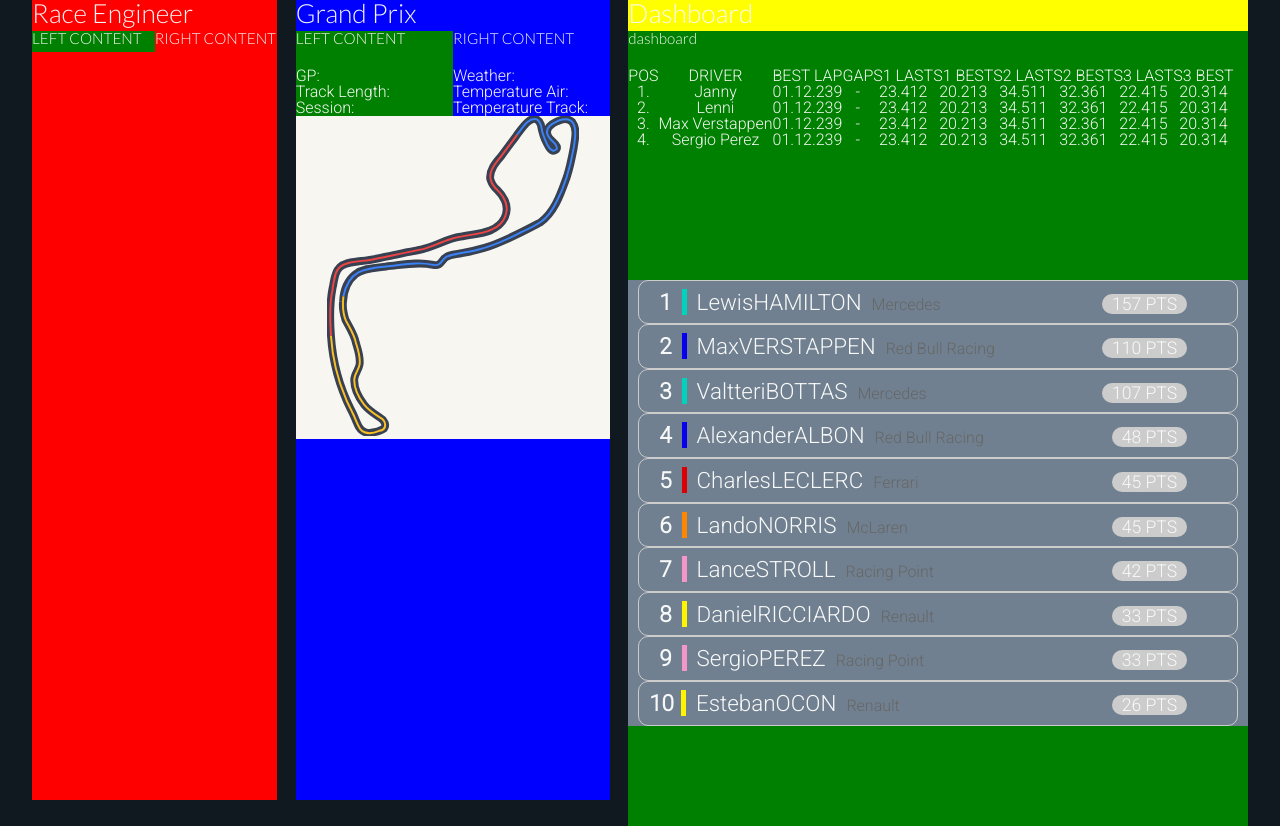
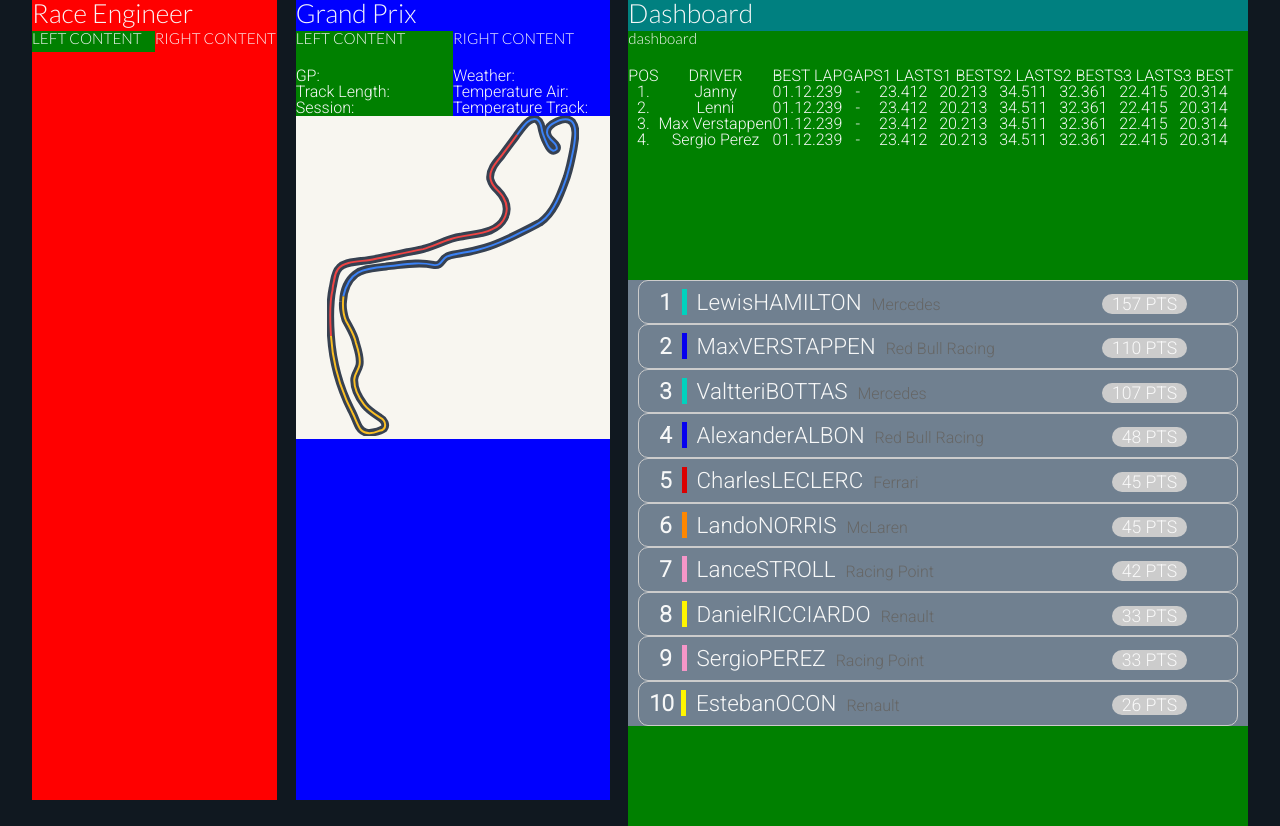
Before and after one commit to JannisRex/f1-telemetry, a React (Create React App) app: page / in a window 1280 px wide. Built offline with nearby package versions, Linux system fonts and the light colour scheme.

Commit message:
[change] colors
Signed-off-by: JannisRex <rex.jannis@web.de>

```diff
--- a/src/components/Main.js
+++ b/src/components/Main.js
@@ -62,7 +62,7 @@
             </div>
           </div>
         </div>
-        <div className='section yellow'>
+        <div className='section teal'>
           <div className='wrapper alignStart'>
             <h4>Dashboard</h4>
             <div className='wrapper row innerSection'>
```
